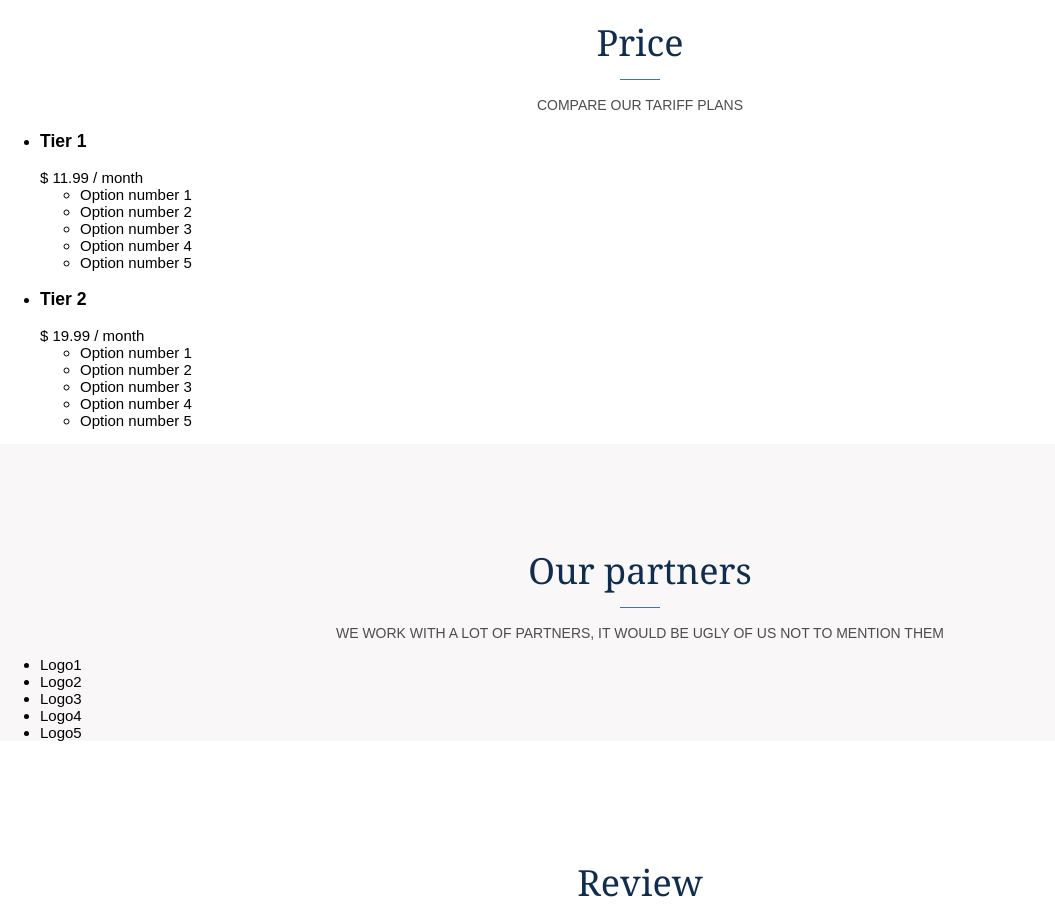
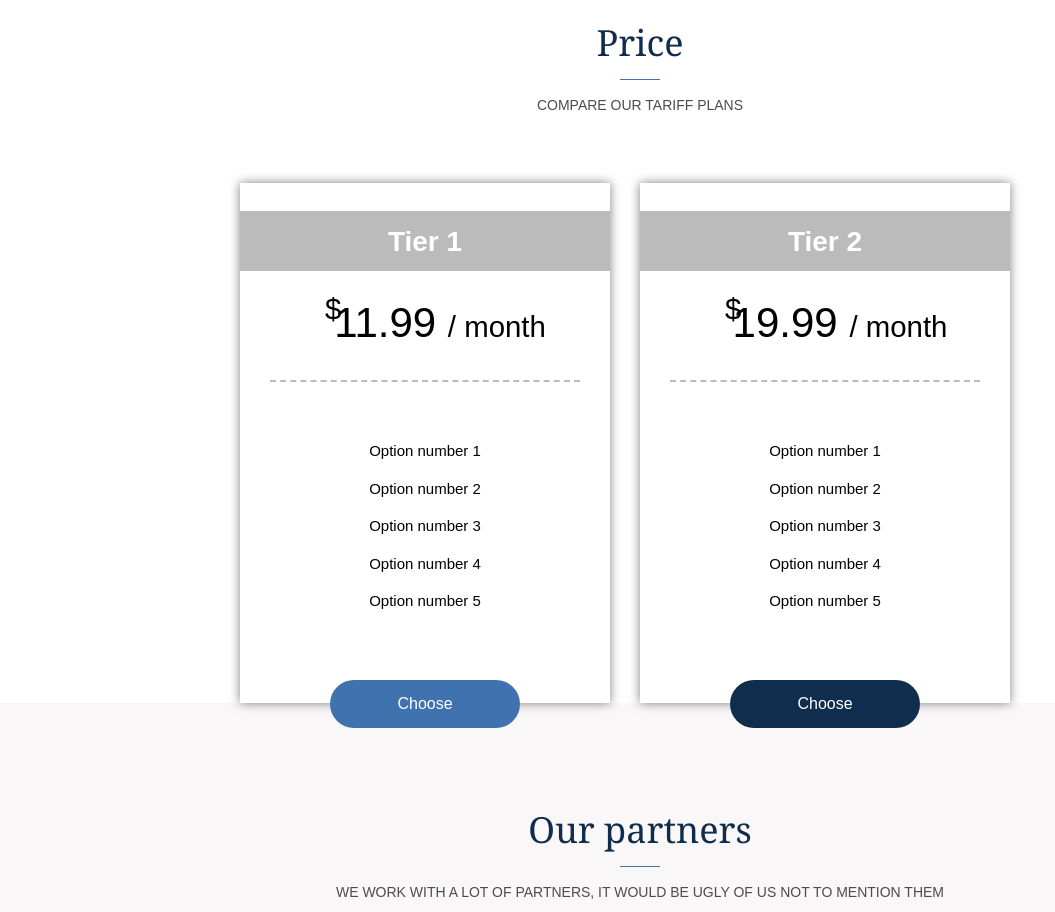
Before and after one commit to nadyawyn/mcash, a website: page app/index.html in a window 1280 px wide. Shown: the part 2820-3732 px from the top of the page, without its empty margins (0-1055 px from the left). Drawn offline with Linux system fonts and the light colour scheme.

Commit message:
Add Price section

```diff
--- a/app/index.html
+++ b/app/index.html
@@ -176,12 +176,12 @@
 				Compare our tariff plans
 			</small>
 			<ul class="price__ul">
-				<li class="li--light-blue">
+				<li class="price__item">
 					<h3 class="price__h3">
 						Tier 1
 					</h3>
 					<div class="price__value">
-						$ 11.99 / month
+						<span class="sup">$</span> 11.99 <span class="sub">/ month</span>
 					</div>
 					<ul class="price__sub-ul">
 						<li>
@@ -200,13 +200,14 @@
 							Option number 5
 						</li>
 					</ul>
+					<a href="#" class="button button-choose">Choose</a>
 				</li>
-				<li class="li--dark-blue">
+				<li class="price__item">
 					<h3 class="price__h3">
 						Tier 2
 					</h3>
 					<div class="price__value">
-						$ 19.99 / month
+						<span class="sup">$</span>19.99 <span class="sub">/ month</span>
 					</div>
 					<ul class="price__sub-ul">
 						<li>
@@ -225,6 +226,7 @@
 							Option number 5
 						</li>
 					</ul>
+					<a href="#" class="button button-choose">Choose</a>
 				</li>
 			</ul>
 		</section>
--- a/app/sass/_scaffolding.scss
+++ b/app/sass/_scaffolding.scss
@@ -84,5 +84,6 @@ section {
 @import "blocks/partners";
 @import "blocks/faq";
 @import "blocks/plans-calc";
+@import "blocks/price";
 
 @import "blocks/page-footer";
--- /dev/null
+++ b/app/sass/blocks/_price.scss
@@ -0,0 +1,134 @@
+.price {
+
+	&__ul {
+		@include reset-list;
+
+		width: 1170px;
+		margin: 0 auto;
+
+		display: flex;
+		flex-flow: row wrap;
+
+		justify-content: center;
+
+		margin-top: 70px;
+	}
+
+	&__h3 {
+		display: block;
+		box-sizing: border-box;
+		height: 60px;
+		font-size: 28px;
+		color: #ffffff;
+		text-align: center;
+		padding: 15px;
+		width: 100%;
+		background-color: #bbbbbb;
+	}
+
+	&__item {
+		display: block;
+		width: 370px;
+		height: 520px;
+
+		margin-right: 30px;
+
+		box-shadow: 0 0 10px rgba(0,0,0,0.5);
+
+		.button {
+			color: #ffffff;
+			font-size: 16px;
+			text-decoration: none;
+			padding: 15px;
+
+			width: 160px;
+
+			display: block;
+			border-radius: 30px;
+			background-color: #112d4e;
+			text-align: center;
+
+			cursor: pointer;
+
+		}
+	}
+
+	&__item:nth-child(odd){
+		position: relative;
+
+		.button-choose {
+			background-color: #3f72af;
+
+			position: absolute;
+			bottom: -25px;
+			left: 90px;
+		}
+		.button-choose:hover,
+		.button-choose:focus {
+			background-color: #4f8dda;
+		}
+	}
+	&__item:nth-child(even){
+		position: relative;
+
+		.button-choose {
+			background-color: #112d4e;
+
+			position: absolute;
+			bottom: -25px;
+			left: 90px;
+		}
+		.button-choose:hover,
+		.button-choose:focus {
+			background-color: #1a4577;
+		}
+	}
+	&__value {
+		display: block;
+		margin: 0 auto;
+		box-sizing: border-box;
+		text-align: center;
+
+		width:310px;
+		height: 83px;
+		font-size: 42px;
+
+		position: relative;
+
+		padding-left: 30px;
+
+		border-bottom: 2px dashed #bbbbbb;
+
+		.sup {
+			position: absolute;
+			top: -0.25em;
+			left: 55px;
+			font-size: 70%;
+		}
+		.sub {
+			font-size: 70%;
+		}
+	}
+
+	&__sub-ul {
+		@include reset-list;
+		margin-top: 50px;
+
+		text-align: center;
+
+		line-height: 2.5em;
+	}
+
+}
+.section {
+
+	&__h2 {
+	}
+
+	&__subtitle {
+	}
+}
+.li--light-blue {
+}
+.li--dark-blue {
+}
```
Also changed, not shown: app/css/style.css, app/css/style.min.css.
